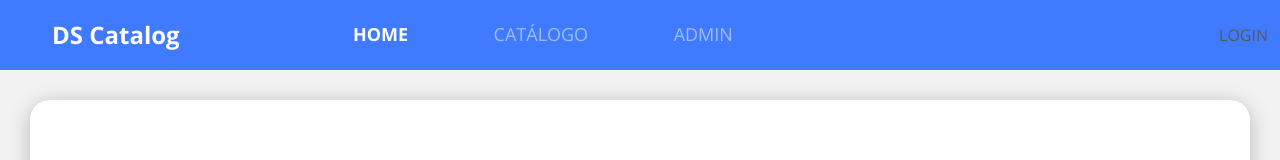
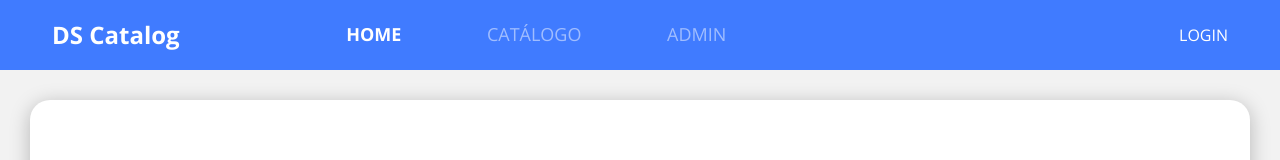
Before and after one commit to emelinepg/dscatalog, a React (Create React App) app in the folder frontend/: page / in a window 1280 px wide. Shown: the top 160 px of the page. Built offline with nearby package versions, Linux system fonts and the light colour scheme; no server answers.

Commit message:
Login/Logout styling

```diff
--- a/frontend/src/components/Navbar/index.tsx
+++ b/frontend/src/components/Navbar/index.tsx
@@ -78,10 +78,10 @@
           </ul>
         </div>
 
-        <div>
+        <div className="nav-login-logout">
           {authData.authenticated ? (
             <>
-            <span>{authData.tokenData?.user_name}</span>
+            <span className="nav-username">{authData.tokenData?.user_name}</span>
             <a href="#logout" onClick={handleLogoutClick}>
               LOGOUT
             </a>
--- a/frontend/src/components/Navbar/styles.css
+++ b/frontend/src/components/Navbar/styles.css
@@ -26,3 +26,30 @@
     color: white;
     font-weight: 700;
 }
+
+.nav-login-logout {
+    display: none;
+}
+
+.nav-username {
+    display: none;
+}
+
+@media (min-width: 768px) {
+    .nav-login-logout {
+        display: unset;
+        color: white;
+        margin-right: 20px;
+    }
+}
+
+@media (min-width: 992px) {
+    .nav-login-logout {
+        margin-right: 40px;
+    }
+
+    .nav-username {
+        display: unset;
+        margin-right: 20px;
+    }
+}
```
